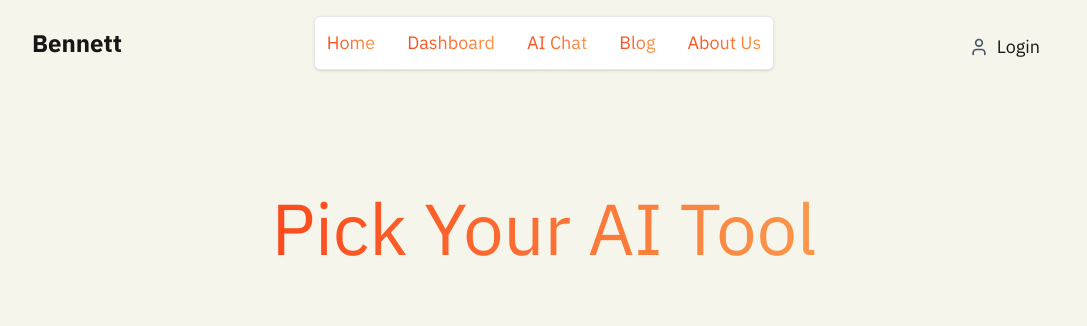
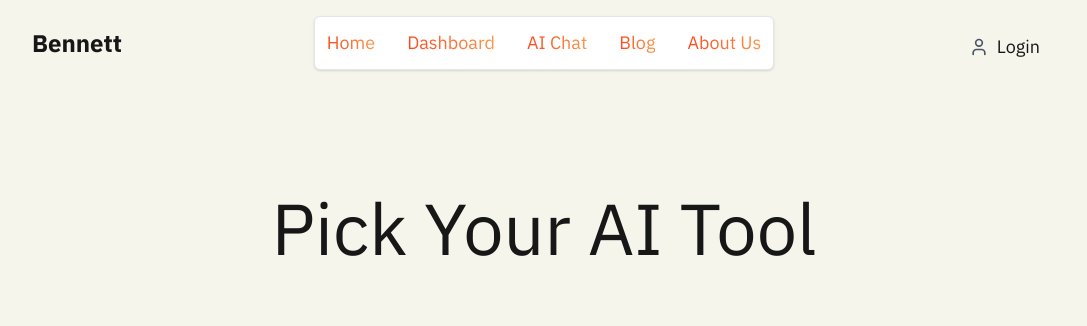
Before and after one commit to Velqen/Velqen-Webpage, a Next.js app: page / in a window 1280 px wide. Shown: the top 326 px of the page, without its empty margins (96-1183 px from the left). Built offline with nearby package versions, Linux system fonts and the light colour scheme; no server answers.

Commit message:
home colour

```diff
--- a/src/app/page.tsx
+++ b/src/app/page.tsx
@@ -20,9 +20,7 @@ export default function Home() {
   return isSmallDevice ? (
     <div className="min-h-screen w-full flex flex-col justify-center items-center pt-24">
       <div className="w-[90%] flex flex-col justify-center items-center">
-        <h1 className="text-4xl py-4 bennett-gradient-text">
-          Pick Your AI Tool
-        </h1>
+        <h1 className="text-4xl py-4 ">Pick Your AI Tool</h1>
         <GlideLink />
       </div>
 
@@ -83,9 +81,7 @@ export default function Home() {
   ) : (
     <div className="min-h-screen w-full flex flex-col justify-center items-center pt-44">
       <div className="w-[80%] flex flex-col justify-center items-center">
-        <h1 className="text-7xl py-4 bennett-gradient-text">
-          Pick Your AI Tool
-        </h1>
+        <h1 className="text-7xl py-4 ">Pick Your AI Tool</h1>
         <GlideLink />
       </div>
 
```
